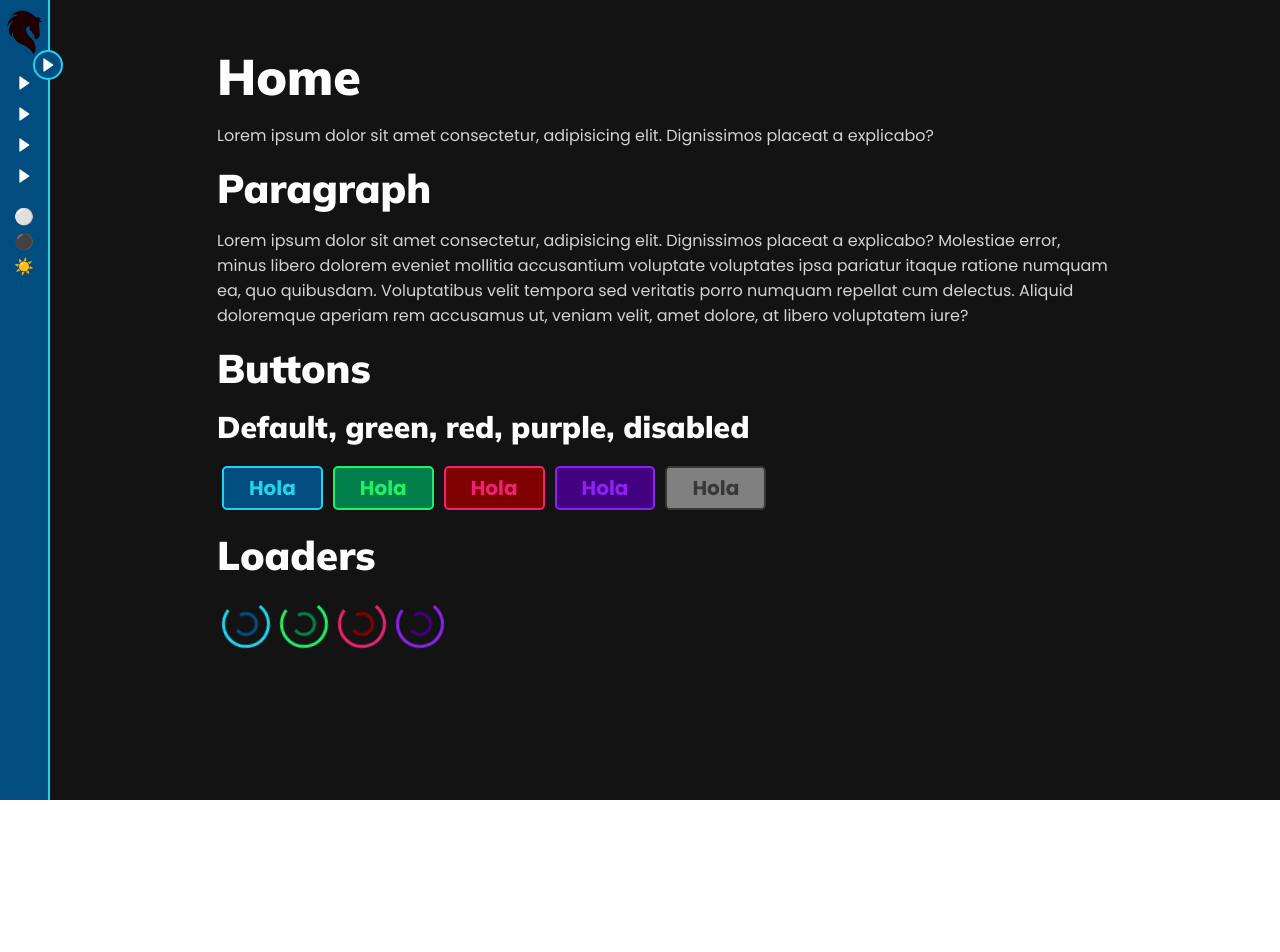
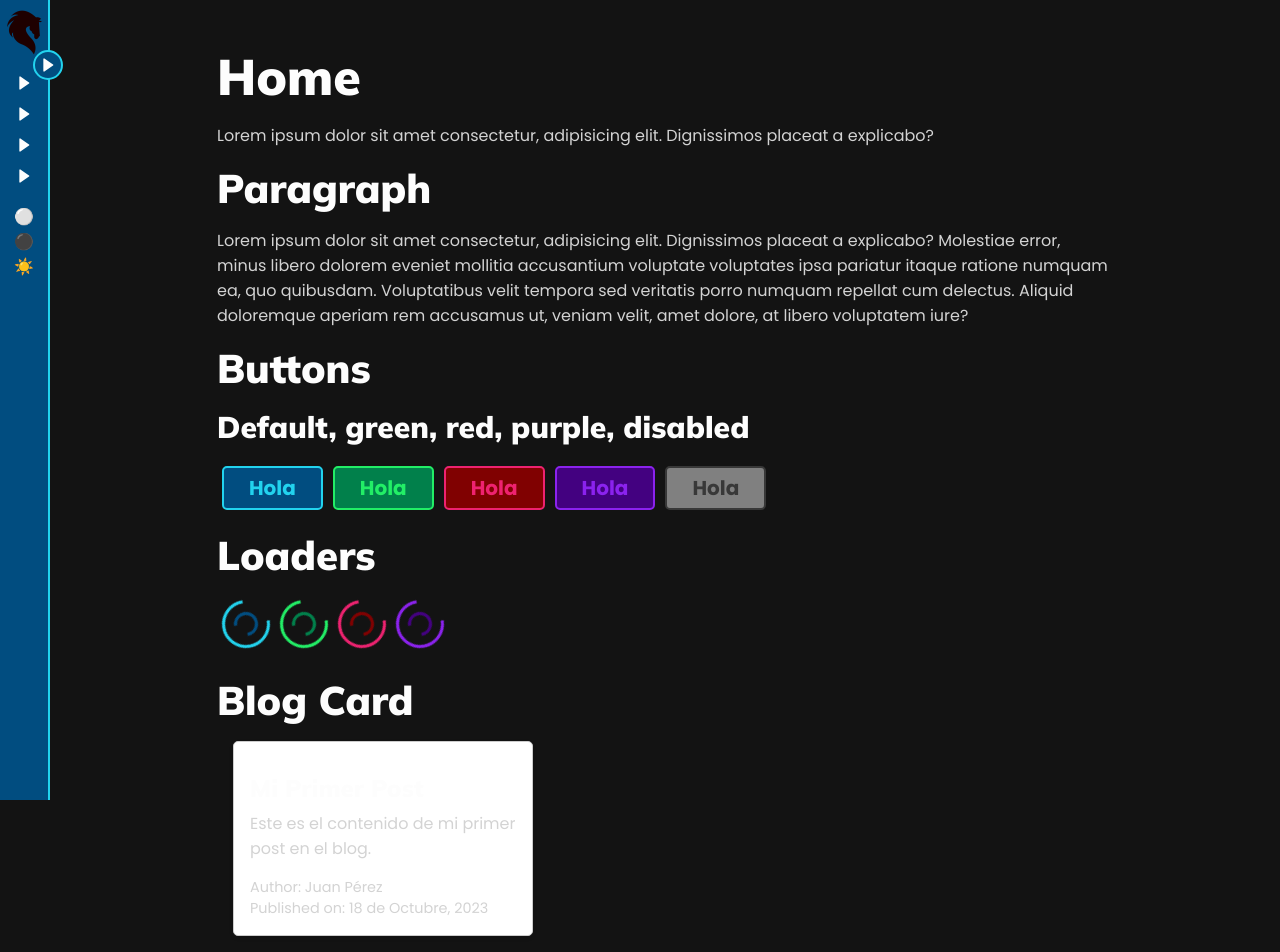
Before and after one commit to irenealcaine/sidebar-template, a React (Create React App) app: page / in a window 1280 px wide. Shown: the top 952 px of the page. Before the commit the page ends 800 px from the top, so only its background shows below. Built offline with nearby package versions, Linux system fonts and the light colour scheme.

Commit message:
Update 3 files

```diff
--- /dev/null
+++ b/src/Components/BlogCard/BlogCard.jsx
@@ -0,0 +1,16 @@
+import "./BlogCard.scss";
+
+const BlogCard = ({ title, content, author, date }) => {
+  return (
+    <div className="blog-card">
+      <h2 className="blog-card__title">{title}</h2>
+      <p className="blog-card__content">{content}</p>
+      <div className="blog-card__info">
+        <p className="blog-card__author">Author: {author}</p>
+        <p className="blog-card__date">Published on: {date}</p>
+      </div>
+    </div>
+  );
+};
+
+export default BlogCard;
--- /dev/null
+++ b/src/Components/BlogCard/BlogCard.scss
@@ -0,0 +1,32 @@
+.blog-card {
+  background-color: #fff;
+  border: 1px solid #ccc;
+  border-radius: 5px;
+  box-shadow: 0 2px 4px rgba(0, 0, 0, 0.1);
+  padding: 16px;
+  margin: 16px;
+  max-width: 300px;
+
+  &__title {
+    font-size: 1.5rem;
+    margin-bottom: 8px;
+  }
+
+  &__content {
+    font-size: 1rem;
+    color: #333;
+  }
+
+  &__info {
+    margin-top: 16px;
+    font-size: 0.9rem;
+
+    &__author {
+      color: #555;
+    }
+
+    &__date {
+      color: #555;
+    }
+  }
+}
--- a/src/Pages/Home/Home.jsx
+++ b/src/Pages/Home/Home.jsx
@@ -1,3 +1,4 @@
+import BlogCard from "../../Components/BlogCard/BlogCard";
 import Button from "../../Components/Button/Button";
 import Loader from "../../Components/Loader/Loader";
 import "./Home.scss";
@@ -39,6 +40,14 @@ const Home = () => {
       <Loader color={"green"} />
       <Loader color={"red"} />
       <Loader color={"purple"} />
+
+      <h2>Blog Card</h2>
+      <BlogCard
+        title="Mi Primer Post"
+        content="Este es el contenido de mi primer post en el blog."
+        author="Juan Pérez"
+        date="18 de Octubre, 2023"
+      />
     </div>
   );
 };
```
